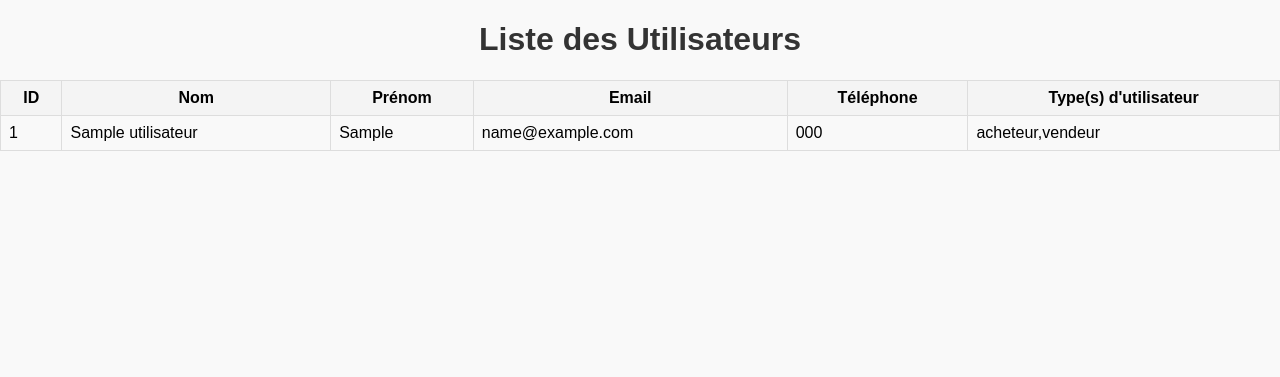
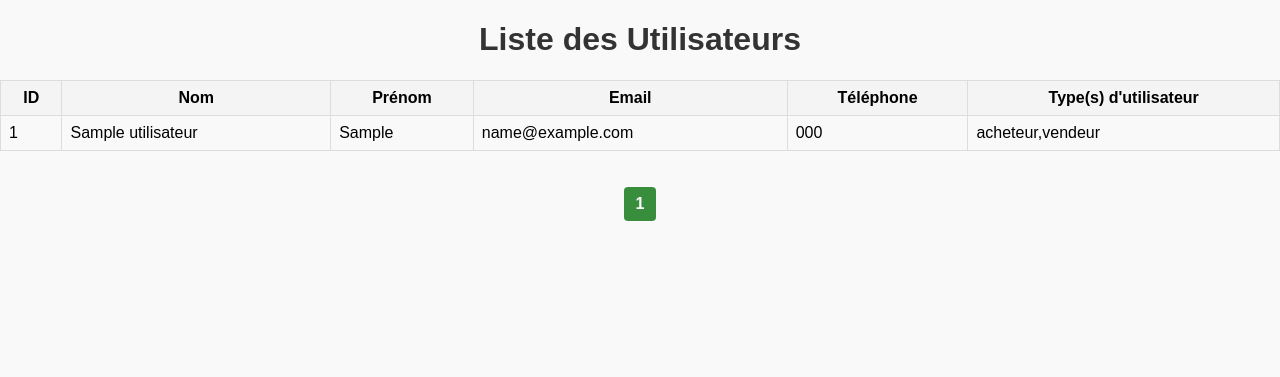
Before and after one commit to arnaud-ma/projetBDD2025, a Django app: page /agence/list_users/ in a window 1280 px wide. Shown: the part 38-415 px from the top of the page. Run offline with Django 5.2, Linux system fonts and the light colour scheme; tables that the repository leaves empty hold one stand-in row (values such as "Sample post").

Commit message:
pagination liste utilisateurs

```diff
--- a/agence/static/style.css
+++ b/agence/static/style.css
@@ -152,3 +152,43 @@ h1 {
 .list_users th {
     background-color: #f4f4f4;
 }
+
+/* pagination */
+.pagination {
+    margin-top: 20px;
+    display: flex;
+    justify-content: center;
+}
+
+.pagination .page-links {
+    list-style: none;
+    padding: 0;
+    display: flex;
+    gap: 10px;
+    flex-wrap: wrap;
+}
+
+.pagination .page-links li {
+    margin: 0;
+}
+
+.pagination .page-links a,
+.pagination .page-links span.current {
+    display: inline-block;
+    background-color: #4CAF50;
+    color: white;
+    padding: 8px 12px;
+    border-radius: 4px;
+    text-decoration: none;
+    font-weight: bold;
+    transition: background-color 0.2s ease;
+}
+
+.pagination .page-links a:hover {
+    background-color: #45a049;
+}
+
+.pagination .page-links span.current {
+    background-color: #388E3C;
+    /* un vert plus foncé pour la page active */
+}
--- a/agence/templates/agence/list_users.html
+++ b/agence/templates/agence/list_users.html
@@ -17,7 +17,7 @@
     </tr>
   </thead>
   <tbody>
-        {% for user in user_list %}
+    {% for user in page_obj %}
       <tr>
         <td>{{ user.id }}</td>
         <td>{{ user.nom }}</td>
@@ -33,6 +33,32 @@
     {% endfor %}
   </tbody>
 </table>
+
+<!-- PAGINATION -->
+<div>
+  <div class="pagination">
+    <ul class="page-links">
+      {% if page_obj.has_previous %}
+        <li><a href="?page=1">&laquo; Première</a></li>
+        <li><a href="?page={{ page_obj.previous_page_number }}">&lsaquo; Précédente</a></li>
+      {% endif %}
+
+      {% for num in page_obj.paginator.page_range %}
+        {% if page_obj.number == num %}
+          <li><span class="current">{{ num }}</span></li>
+        {% elif num > page_obj.number|add:'-3' and num < page_obj.number|add:'3' %}
+          <li><a href="?page={{ num }}">{{ num }}</a></li>
+        {% endif %}
+      {% endfor %}
+
+      {% if page_obj.has_next %}
+        <li><a href="?page={{ page_obj.next_page_number }}">Suivante &rsaquo;</a></li>
+        <li><a href="?page={{ page_obj.paginator.num_pages }}">Dernière &raquo;</a></li>
+      {% endif %}
+    </ul>
+  </div>
+</div>
+
 <br>
 </div>
 {% endblock content %}
--- a/agence/views.py
+++ b/agence/views.py
@@ -1,13 +1,13 @@
 from typing import NamedTuple
-from django.db import transaction
+
 import requests
 from dal import autocomplete
-from django.contrib import messages  # <- Ajouté
+from django.contrib import messages
 from django.core.exceptions import BadRequest
-from django.db import connection
-from django.db.models import Q
-from django.http import HttpResponse
+from django.core.paginator import Paginator
+from django.db import connection, transaction
 from django.shortcuts import render
+
 from agence.forms import UTILISATEURS_FORMS, AgenceForm, UtilisateurForm
 
 from .models import Adresse, Agence, Utilisateur
@@ -63,7 +63,9 @@ def get_user_list():
             ) AS types_combined
             ON agence_utilisateur.id = types_combined.utilisateur_id
         GROUP BY
-            utilisateur_id, email;
+            utilisateur_id, email
+        ORDER BY
+            nom, prenom, email;
     """
     with connection.cursor() as cursor:
         cursor.execute(query)
@@ -72,8 +74,12 @@ def get_user_list():
 
 
 def list_users(request):
+    user_list = get_user_list()
+    paginator = Paginator(user_list, 10)  # 10 utilisateurs par page
+    page_number = request.GET.get("page")
+    page_obj = paginator.get_page(page_number)
     context = {
-        "user_list": get_user_list(),
+        "page_obj": page_obj,
     }
     return render(request, "agence/list_users.html", context)
 
@@ -84,8 +90,6 @@ def create_user_accueil(request):
         "agence/create_user.html",
         {"accueil": True, "user_forms": UTILISATEURS_FORMS, "type_utilisateur": "utilisateur"},
     )
-
-
 
 
 def create_user(request, type_utilisateur: str = "utilisateur"):
@@ -121,7 +125,7 @@ def create_user(request, type_utilisateur: str = "utilisateur"):
                 messages.success(request, "✅ Utilisateur créé avec succès !")
                 return render(request, "agence/create_user.html", {"form_utilisateur": UtilisateurForm()})
             except Exception as e:
-                messages.error(request, f"⚠️ Une erreur est survenue : {str(e)}")
+                messages.error(request, f"⚠️ Une erreur est survenue : {e!s}")
         else:
             messages.error(request, "⚠️ Veuillez corriger les erreurs ci-dessous.")
     else:
```
Lines whose indentation alone changed are shown as unchanged.
